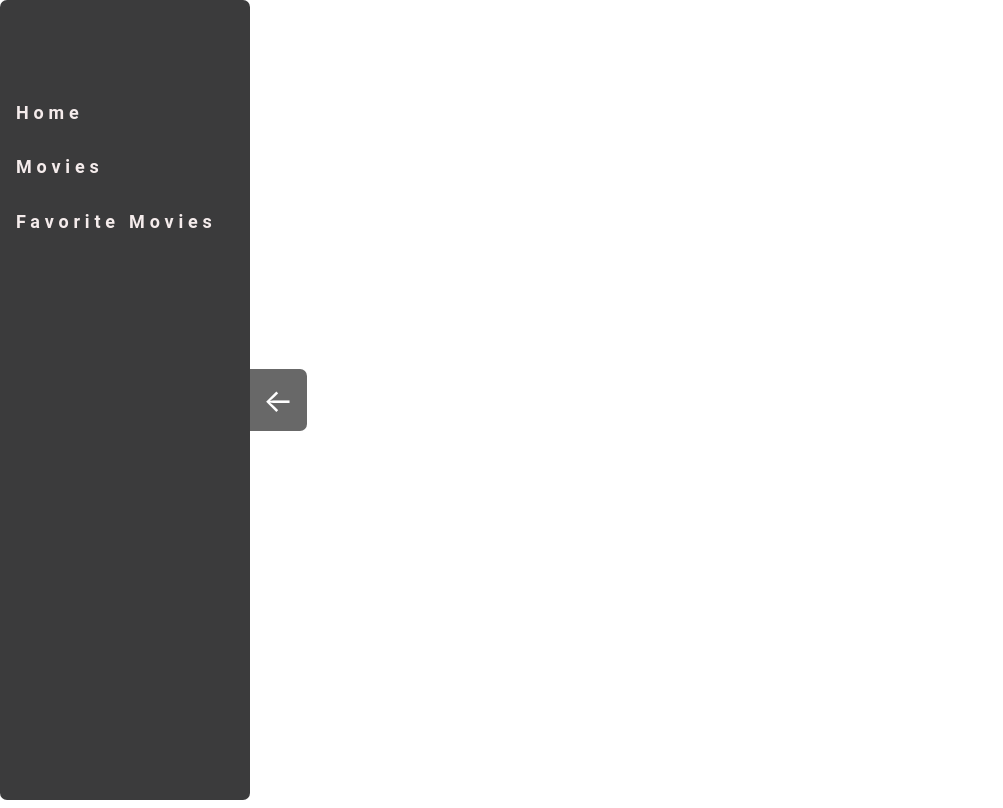
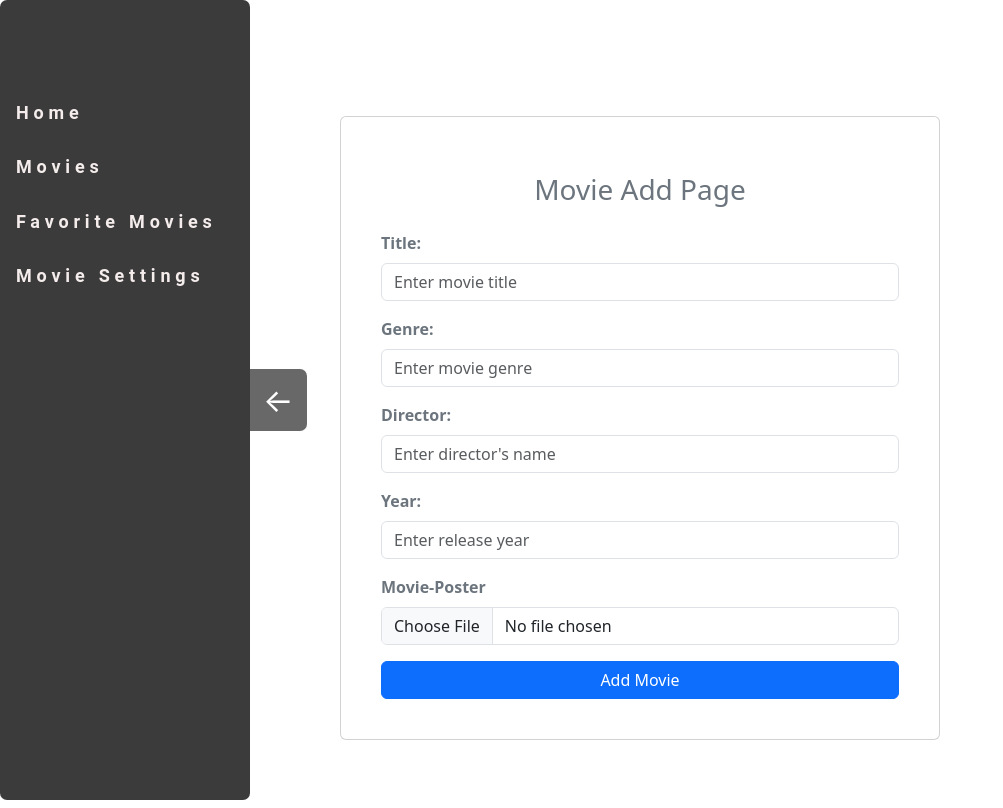
Before and after one commit to mertugrulfrontenddev/react-movie-library, a React (Create React App) app: page /movieadd in a window 1280 px wide. Shown: the whole page, without its empty margins (0-1003 px from the left). Built offline with nearby package versions, Linux system fonts and the light colour scheme.

Commit message:
added-movie-add-page

```diff
--- a/src/App.css
+++ b/src/App.css
@@ -139,7 +139,7 @@
   }
 
   .menu-content > ul > li > a.nav-link:hover {
-    color: rgba(160, 80, 6, 0.712) !important;
+    color: rgba(190, 116, 31, 0.863) !important;
     transition: all 300ms;
   }
 
@@ -199,7 +199,7 @@
   opacity: 0; /* Görünmez yap */
   z-index: 1000;
   pointer-events: none; /* Gizliyken tıklamaları engelle */
-  transition: all 400ms cubic-bezier(0.4, 0, 0.2, 1); /* Daha doğal geçiş için bezier eğrisi */
+  transition: all 1000ms cubic-bezier(0.4, 0, 0.2, 1); /* Daha doğal geçiş için bezier eğrisi */
 }
 
 .detail-movie.shown {
@@ -207,3 +207,54 @@
   opacity: 1; /* Görünür yap */
   pointer-events: auto; /* Etkileşim aç */
 }
+
+/*dropdow*/
+/* Ana Dropdown */
+.dropdown {
+  position: relative;
+  color: #f5ecec !important;
+  font-family: "Roboto", sans-serif;
+  font-weight: bold;
+  font-size: large;
+  text-decoration: none;
+  letter-spacing: 0.3rem;
+  transition: all 300ms;
+  cursor: pointer;
+}
+
+/* Alt Menü (Başlangıçta Gizli) */
+.dropdown-sub {
+  position: relative; /* Artık absolute değil */
+  visibility: hidden;
+  margin: 0 2px 0 2px;
+  max-height: 0; /* Kapalı durumdayken yükseklik 0 */
+  background-color: #fff9f9;
+  padding: 0;
+  list-style: none;
+  border-radius: 4px;
+  box-shadow: 0px 4px 6px rgba(0, 0, 0, 0.2);
+  transition: all 300ms ease-in-out; /* Akıcı geçiş için */
+  opacity: 0; /* Kapalı durumda görünmez */
+}
+.dropdown.open .dropdown-sub {
+  visibility: visible;
+  margin: 0 2px 0 2px;
+  max-height: 500px;
+  padding: 0.5rem 1rem;
+  opacity: 1;
+  box-shadow: 0px 4px 6px rgba(0, 0, 0, 0.2); /* Burada görünür hale gelmeli */
+}
+
+/* Alt Menü Linkleri */
+.dropdown-sub > li > .nav-link {
+  color: #706f6f !important;
+  text-decoration: none;
+  font-size: medium;
+  padding: 0.3rem 0;
+  display: block;
+  border-bottom: #b8b7b7 1px dotted;
+}
+
+.dropdown-sub > li > .nav-link:hover {
+  color: rgb(204, 121, 26) !important;
+}
--- a/src/App.js
+++ b/src/App.js
@@ -6,7 +6,7 @@ import FavoriteMovies from "./components/FavoriteMovies";
 import { BrowserRouter, Routes, Route } from "react-router-dom";
 import { Home } from "./components/Home";
 import Movies from "./components/Movies";
-
+import AddNewMovie from "./components/AddNewMovie";
 function App() {
   return (
     <BrowserRouter>
@@ -16,6 +16,8 @@ function App() {
           <Route path="/" element={<Home />} />
           <Route path="/movies" element={<Movies />} />
           <Route path="/favorite" element={<FavoriteMovies />} />
+
+          <Route path="/movieadd" element={<AddNewMovie />} />
         </Routes>
       </div>
     </BrowserRouter>
--- /dev/null
+++ b/src/components/AddNewMovie.jsx
@@ -0,0 +1,148 @@
+import { CinemaApiContext } from "../context/CinemaContext";
+import { useContext, useEffect, useState } from "react";
+
+const AddNewMovie = () => {
+  let { movieItems, setMovieItems } = useContext(CinemaApiContext);
+
+  let [values, setValues] = useState({
+    title: "",
+    genre: "",
+    director: "",
+    year: "",
+    poster: "",
+  });
+
+  let [isSuccess, setIsSuccess] = useState(false);
+
+  function handleSubmit(event) {
+    event.preventDefault();
+
+    setMovieItems((prevItems) => [...prevItems, values]);
+
+    setIsSuccess(true);
+  }
+
+  let handleChange = (event) => {
+    let { name, value } = event.target;
+
+    setValues({ ...values, [name]: value });
+  };
+
+  let handleImageChange = (event) => {
+    let file = event.target.files[0];
+
+    if (file) {
+      const imageUrl = URL.createObjectURL(file);
+
+      setValues({ ...values, poster: imageUrl });
+    }
+  };
+
+  return (
+    <div className="container d-flex justify-content-center align-items-center min-vh-100">
+      <div className="card mt-5" style={{ maxWidth: "600px", width: "100%" }}>
+        <div className="card-body">
+          <form
+            action=""
+            className="d-flex flex-column mt-3 p-4 gap-3 align-items-center"
+            onSubmit={(event) => handleSubmit(event)}
+          >
+            <h3 className="text-center text-secondary">Movie Add Page</h3>
+
+            {isSuccess && <p>Film Başarıyla Eklendi!!!</p>}
+            <div className="w-100">
+              <label
+                htmlFor="title"
+                className="form-label text-secondary fw-bold"
+              >
+                Title:
+              </label>
+              <input
+                type="text"
+                id="title"
+                name="title"
+                value={values.title}
+                className="form-control"
+                placeholder="Enter movie title"
+                onChange={handleChange}
+              />
+            </div>
+            <div className="w-100">
+              <label
+                htmlFor="genre"
+                className="form-label text-secondary fw-bold"
+              >
+                Genre:
+              </label>
+              <input
+                type="text"
+                id="genre"
+                name="genre"
+                value={values.genre}
+                className="form-control"
+                placeholder="Enter movie genre"
+                onChange={handleChange}
+              />
+            </div>
+            <div className="w-100">
+              <label
+                htmlFor="director"
+                className="form-label text-secondary fw-bold"
+              >
+                Director:
+              </label>
+              <input
+                type="text"
+                id="director"
+                name="director"
+                value={values.director}
+                className="form-control"
+                placeholder="Enter director's name"
+                onChange={handleChange}
+              />
+            </div>
+            <div className="w-100">
+              <label
+                htmlFor="year"
+                className="form-label text-secondary fw-bold"
+              >
+                Year:
+              </label>
+              <input
+                type="number"
+                id="year"
+                name="year"
+                value={values.year}
+                className="form-control"
+                placeholder="Enter release year"
+                onChange={handleChange}
+              />
+            </div>
+
+            <div className="w-100">
+              <label
+                htmlFor="poster"
+                className="form-label text-secondary fw-bold"
+              >
+                Movie-Poster
+              </label>
+              <input
+                type="file"
+                id="poster"
+                name="poster"
+                className="form-control"
+                placeholder="Enter release year"
+                onChange={handleImageChange}
+              />
+            </div>
+            <button type="submit" className="btn btn-primary w-100">
+              Add Movie
+            </button>
+          </form>
+        </div>
+      </div>
+    </div>
+  );
+};
+
+export default AddNewMovie;
--- a/src/components/NavbarCinema.jsx
+++ b/src/components/NavbarCinema.jsx
@@ -1,5 +1,6 @@
 import { useState, useEffect, useRef } from "react";
 import { Link } from "react-router-dom";
+import SettingsDropdown from "./SettingDropDown";
 const NavbarCinema = () => {
   const [isSidebarOpen, setIsSidebarOpen] = useState(true); // Yan menü durumu
   const [isMenuOpen, setIsMenuOpen] = useState(false); // Üst menü durumu
@@ -66,11 +67,13 @@ const NavbarCinema = () => {
                 Movies
               </Link>
             </li>
+
             <li className="nav-item">
               <Link className="nav-link text-white" to="/favorite">
                 Favorite Movies
               </Link>
             </li>
+            <SettingsDropdown />
           </ul>
         </div>
       </div>
@@ -109,6 +112,7 @@ const NavbarCinema = () => {
                 Favorite Movies
               </Link>
             </li>
+            <SettingsDropdown />
           </ul>
         </div>
       </div>
--- /dev/null
+++ b/src/components/SettingDropDown.jsx
@@ -0,0 +1,59 @@
+import { useState } from "react";
+import { Link } from "react-router-dom";
+
+const SettingsDropdown = () => {
+  let [isOpen, setIsOpen] = useState(false);
+
+  function toggle(event) {
+    event.preventDefault();
+
+    setIsOpen(!isOpen);
+  }
+
+  function handleLinkClick(event) {
+    event.stopPropagation();
+  }
+  return (
+    <>
+      <li
+        className={`dropdown ${isOpen ? "open" : ""}`}
+        onClick={(event) => toggle(event)}
+      >
+        <Link className="nav-link text-white" to="#">
+          Movie Settings {isOpen}
+        </Link>
+        <ul className="dropdown-sub">
+          <li className="nav-item">
+            <Link
+              className="nav-link text-white"
+              to="/movieadd"
+              onClick={handleLinkClick}
+            >
+              Movie Add
+            </Link>
+          </li>
+          <li className="nav-item">
+            <Link
+              className="nav-link text-white"
+              to="/update"
+              onClick={handleLinkClick}
+            >
+              Movie Update
+            </Link>
+          </li>
+          <li className="nav-item">
+            <Link
+              className="nav-link text-white"
+              to="/delete"
+              onClick={handleLinkClick}
+            >
+              Movie Delete
+            </Link>
+          </li>
+        </ul>
+      </li>
+    </>
+  );
+};
+
+export default SettingsDropdown;
```
Also changed, not shown: public/images/saban.jpg (added).
